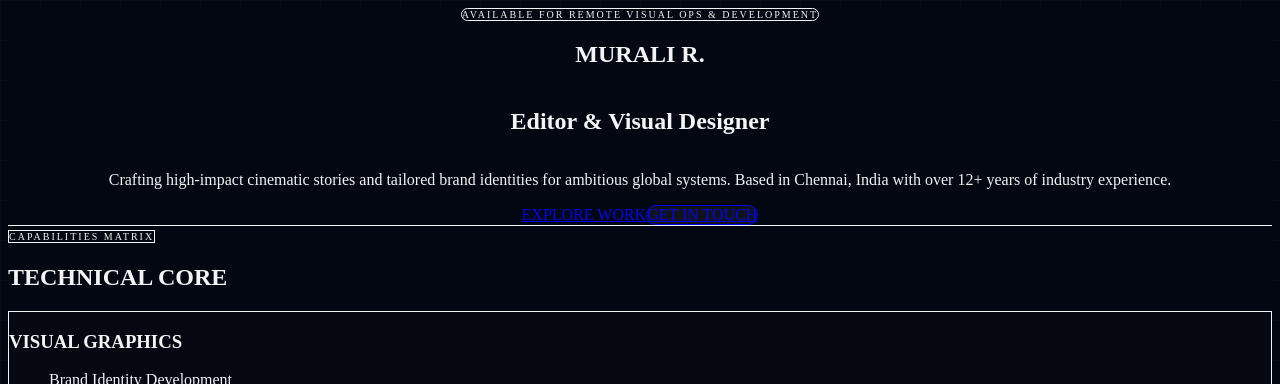
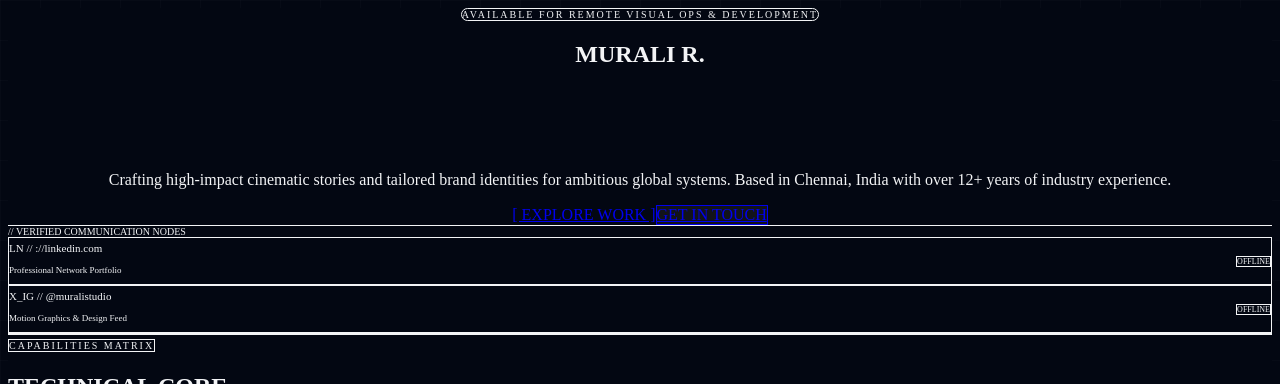
Before and after one commit to muralifreelancerdesigner-cmd/Murali-Studio, a Next.js app: page / in a window 1280 px wide. Shown: the top 384 px of the page. Built offline with nearby package versions, Linux system fonts and the light colour scheme.

Commit message:
feat: built dummy social communication nodes directly into hero layout

```diff
--- a/src/components/Hero.tsx
+++ b/src/components/Hero.tsx
@@ -2,7 +2,6 @@
 
 import React from 'react';
 
-// Static profile definition directly accessible by the rendering layer
 const HERO_DATA = {
   name: "MURALI R.",
   title: "Editor & Visual Designer",
@@ -12,7 +11,8 @@ const HERO_DATA = {
 export default function Hero() {
   return (
     <section className="relative w-full max-w-5xl mx-auto pt-32 pb-20 px-6 flex flex-col items-center text-center z-10">
-      <span className="text-[10px] font-mono tracking-[0.2em] text-emerald-400 bg-emerald-500/10 border border-emerald-500/20 px-4 py-1.5 rounded-full uppercase mb-6 inline-block animate-pulse">
+      {/* Dynamic Status Tag */}
+      <span className="text-[10px] font-mono tracking-[0.2em] text-cyan-400 bg-cyan-500/10 border border-cyan-500/20 px-4 py-1.5 rounded-full uppercase mb-6 inline-block animate-pulse">
         Available for Remote Visual Ops & Development
       </span>
 
@@ -20,7 +20,7 @@ export default function Hero() {
         {HERO_DATA.name}
       </h1>
 
-      <h2 className="text-2xl sm:text-3xl font-bold text-neutral-300 tracking-tight mt-2 block">
+      <h2 className="text-2xl sm:text-3xl font-bold bg-gradient-to-r from-cyan-400 via-teal-400 to-blue-500 bg-clip-text text-transparent tracking-tight mt-2 block uppercase">
         {HERO_DATA.title}
       </h2>
 
@@ -28,20 +28,47 @@ export default function Hero() {
         Crafting high-impact cinematic stories and tailored brand identities for ambitious global systems. Based in {HERO_DATA.location} with over 12+ years of industry experience.
       </p>
 
+      {/* Action Trigger Elements Panel */}
       <div className="mt-10 flex flex-wrap items-center justify-center gap-4">
         <a
           href="#portfolio"
-          className="bg-emerald-500 hover:bg-emerald-600 text-neutral-950 font-bold text-xs px-8 py-3.5 rounded-full tracking-widest transition-all uppercase shadow-lg shadow-emerald-500/10"
+          className="bg-cyan-400 hover:bg-cyan-500 text-neutral-950 font-mono font-bold text-xs px-8 py-3.5 rounded-none tracking-widest transition-all uppercase shadow-lg shadow-cyan-500/10"
         >
-          Explore Work
+          [ Explore Work ]
         </a>
         <a
           href="#contact"
-          className="bg-[#12131a] hover:bg-[#161822] text-neutral-300 font-semibold text-xs px-8 py-3.5 rounded-full tracking-widest transition-all uppercase border border-neutral-800 hover:border-neutral-700"
+          className="bg-[#12131a] hover:bg-[#161822] text-neutral-300 font-mono font-semibold text-xs px-8 py-3.5 rounded-none tracking-widest transition-all uppercase border border-neutral-800 hover:border-cyan-500/40"
         >
           Get In Touch
         </a>
       </div>
+
+      {/* 🌐 NEW ELEMENT: Premium Dummy Social Media Verification Matrix */}
+      <div className="mt-16 w-full max-w-xl border border-neutral-900 bg-neutral-950/40 p-4 rounded-none text-left font-mono">
+        <div className="text-[10px] text-neutral-500 uppercase tracking-widest mb-3">// Verified Communication Nodes</div>
+        <div className="grid grid-cols-1 sm:grid-cols-2 gap-3">
+
+          {/* Dummy LinkedIn Card */}
+          <div className="p-3 bg-neutral-900/40 border border-neutral-800 flex items-center justify-between group hover:border-cyan-500/40 transition-colors">
+            <div>
+              <span className="text-[11px] font-bold text-neutral-200">LN // ://linkedin.com</span>
+              <p className="text-[9px] text-neutral-500 mt-0.5">Professional Network Portfolio</p>
+            </div>
+            <span className="text-[8px] bg-cyan-500/10 text-cyan-400 px-1.5 py-0.5 rounded border border-cyan-500/20 uppercase tracking-widest">OFFLINE</span>
+          </div>
+
+          {/* Dummy X / Instagram Card */}
+          <div className="p-3 bg-neutral-900/40 border border-neutral-800 flex items-center justify-between group hover:border-purple-500/40 transition-colors">
+            <div>
+              <span className="text-[11px] font-bold text-neutral-200">X_IG // @muralistudio</span>
+              <p className="text-[9px] text-neutral-500 mt-0.5">Motion Graphics & Design Feed</p>
+            </div>
+            <span className="text-[8px] bg-purple-500/10 text-purple-400 px-1.5 py-0.5 rounded border border-purple-500/20 uppercase tracking-widest">OFFLINE</span>
+          </div>
+
+        </div>
+      </div>
     </section>
   );
 }
```
